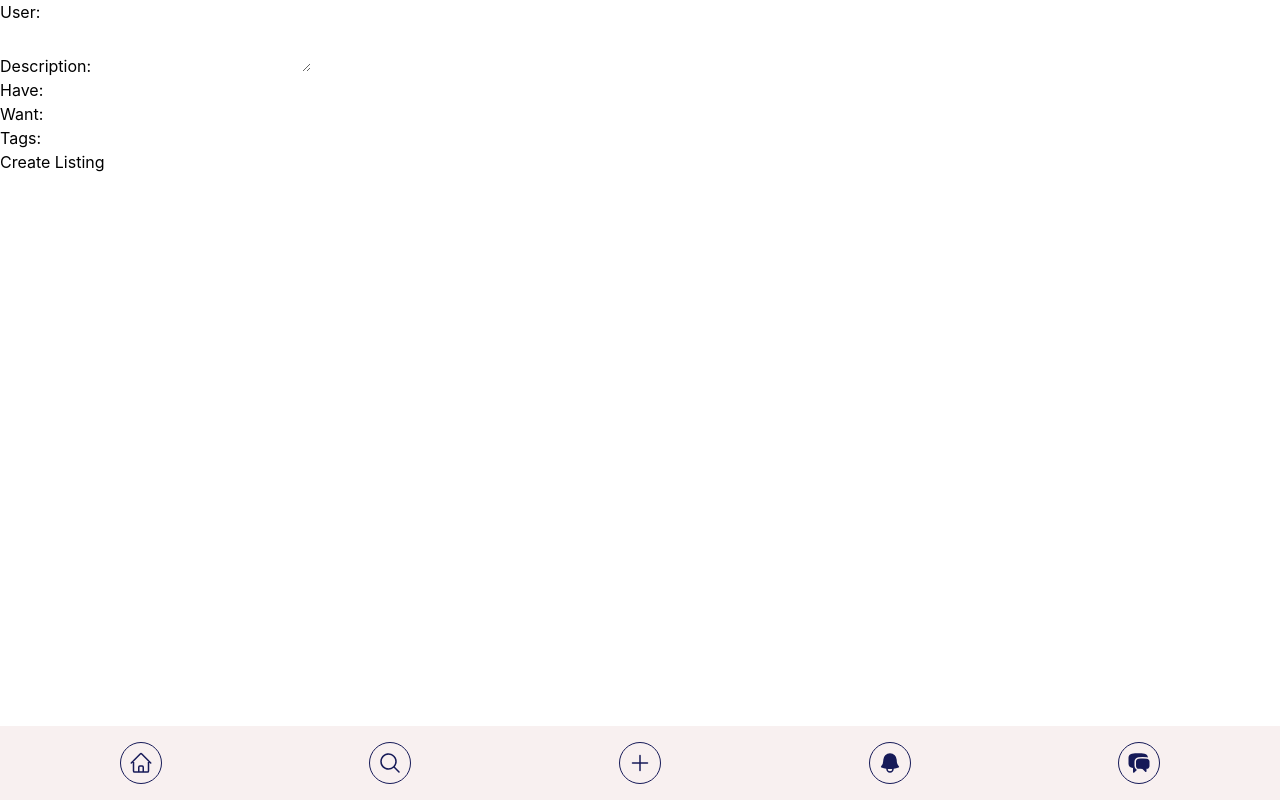
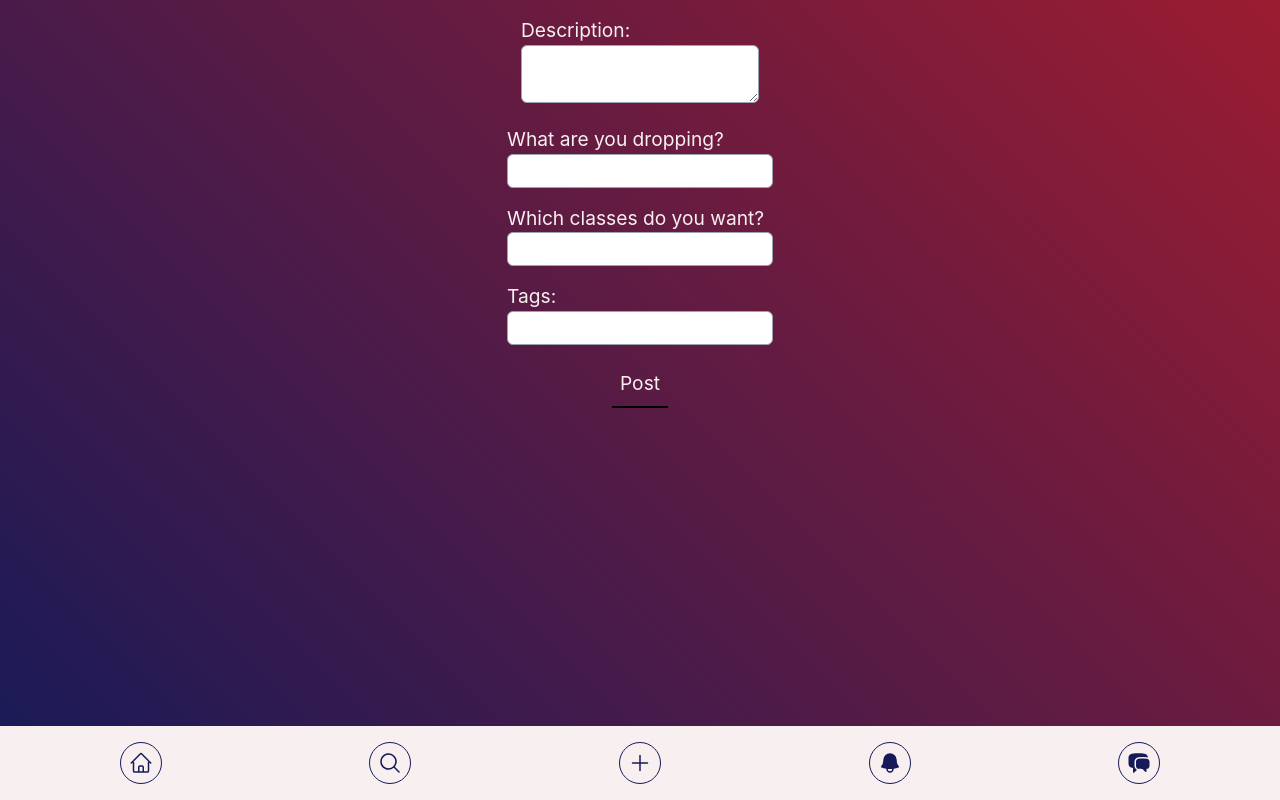
Before and after one commit to j-ackie/brutus, a React (Create React App) app in the folder frontend/: page /create-listing in a window 1280 px wide. Built offline with nearby package versions, Linux system fonts and the light colour scheme.

Commit message:
create part 1

```diff
--- a/frontend/src/pages/create/Create.tsx
+++ b/frontend/src/pages/create/Create.tsx
@@ -1,5 +1,7 @@
 import React, { useState } from 'react';
-import Listing from '../../components/Listing/Listing';
+import { SubHeading } from '../../global/Text';
+import { TextButton } from '../../global/Buttons';
+import { COLORS } from '../../global/Colors';
 
 const CreateListing = () => {
   const [user, setUser] = useState('');
@@ -24,36 +26,54 @@ const CreateListing = () => {
   };
 
   return (
-    <div>
-      <div>
-        <label>User:</label>
-        <input type="text" value={user} onChange={(e) => setUser(e.target.value)} />
+    <div className="flex flex-col items-center justify-start h-screen pt-4" style = {
+      {
+        background: `linear-gradient(45deg, ${COLORS.primary}, ${COLORS.accent2})`
+      }
+    }>
+      <div className="mb-4">
+        <SubHeading text="Description: " color={COLORS.text} />
+        <textarea
+          value={description}
+          onChange={(e) => setDescription(e.target.value)}
+          className="rounded-md px-2 py-1 border border-gray-400"
+        />
       </div>
-      <div>
-        <label>Description:</label>
-        <textarea value={description} onChange={(e) => setDescription(e.target.value)} />
+      <div className="mb-4">
+        <SubHeading text="What are you dropping? " color={COLORS.text} />
+        <input
+          type="text"
+          value={have}
+          onChange={(e) => setHave(e.target.value)}
+          className="rounded-md px-2 py-1 border border-gray-400"
+        />
       </div>
-      <div>
-        <label>Have:</label>
-        <input type="text" value={have} onChange={(e) => setHave(e.target.value)} />
+      <div className="mb-4">
+        <SubHeading text="Which classes do you want? " color={COLORS.text} />
+        <input
+          type="text"
+          value={want}
+          onChange={(e) => setWant(e.target.value)}
+          className="rounded-md px-2 py-1 border border-gray-400"
+        />
       </div>
-      <div>
-        <label>Want:</label>
-        <input type="text" value={want} onChange={(e) => setWant(e.target.value)} />
-      </div>
-      <div>
-        <label>Tags:</label>
-        <input type="text" onKeyDown={(e) => e.key === 'Enter' && handleAddTag(e.currentTarget.value)} />
+      <div className="mb-4">
+        <SubHeading text="Tags: " color={COLORS.text} />
+        <input
+          type="text"
+          onKeyDown={(e) => e.key === 'Enter' && handleAddTag(e.currentTarget.value)}
+          className="rounded-md px-2 py-1 border border-gray-400"
+        />
         <div>
           {tags.map((tag, index) => (
             <div key={index}>
               <span>{tag}</span>
-              <button onClick={() => handleRemoveTag(index)}>x</button>
+              <TextButton text="x" onClick={() => handleRemoveTag(index)}></TextButton>
             </div>
           ))}
         </div>
       </div>
-      <button onClick={handleCreateListing}>Create Listing</button>
+      <TextButton text="Post" onClick={handleCreateListing}></TextButton>
     </div>
   );
 };
--- a/frontend/src/pages/search/Search.tsx
+++ b/frontend/src/pages/search/Search.tsx
@@ -1,13 +1,16 @@
-// Search.js
 import React, { useState } from "react";
 import Input from "../../global/Input";
 import Feed from "../../components/Feed/Feed";
-
+import { COLORS } from "../../global/Colors";
 function Search() {
   const [search, setSearch] = useState("");
 
   return (
-    <div className="flex flex-col items-center justify-start h-screen pt-4">
+    <div className="flex flex-col items-center justify-start h-screen pt-4" style = {
+      {
+        background: `linear-gradient(45deg, ${COLORS.primary}, ${COLORS.accent2})`
+      }
+    }>
       <Input
         type="text"
         value={search}
```
